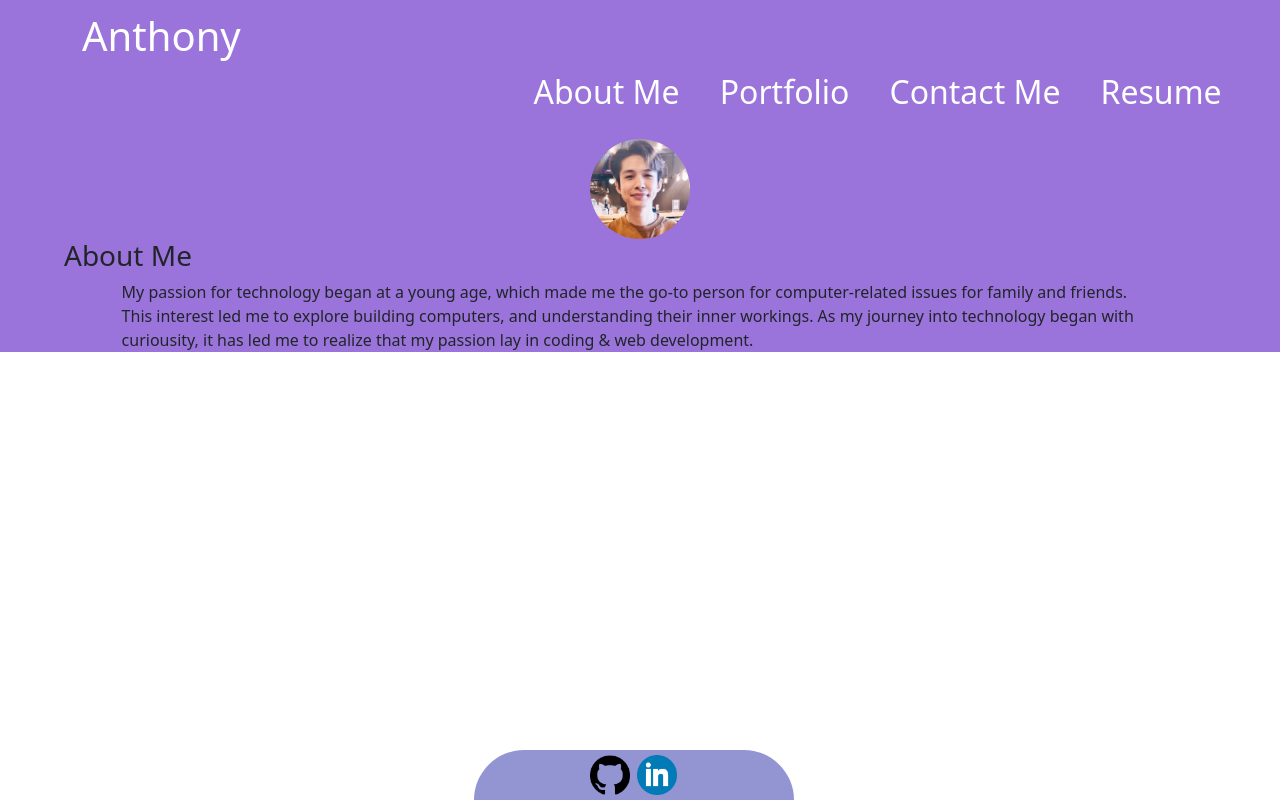
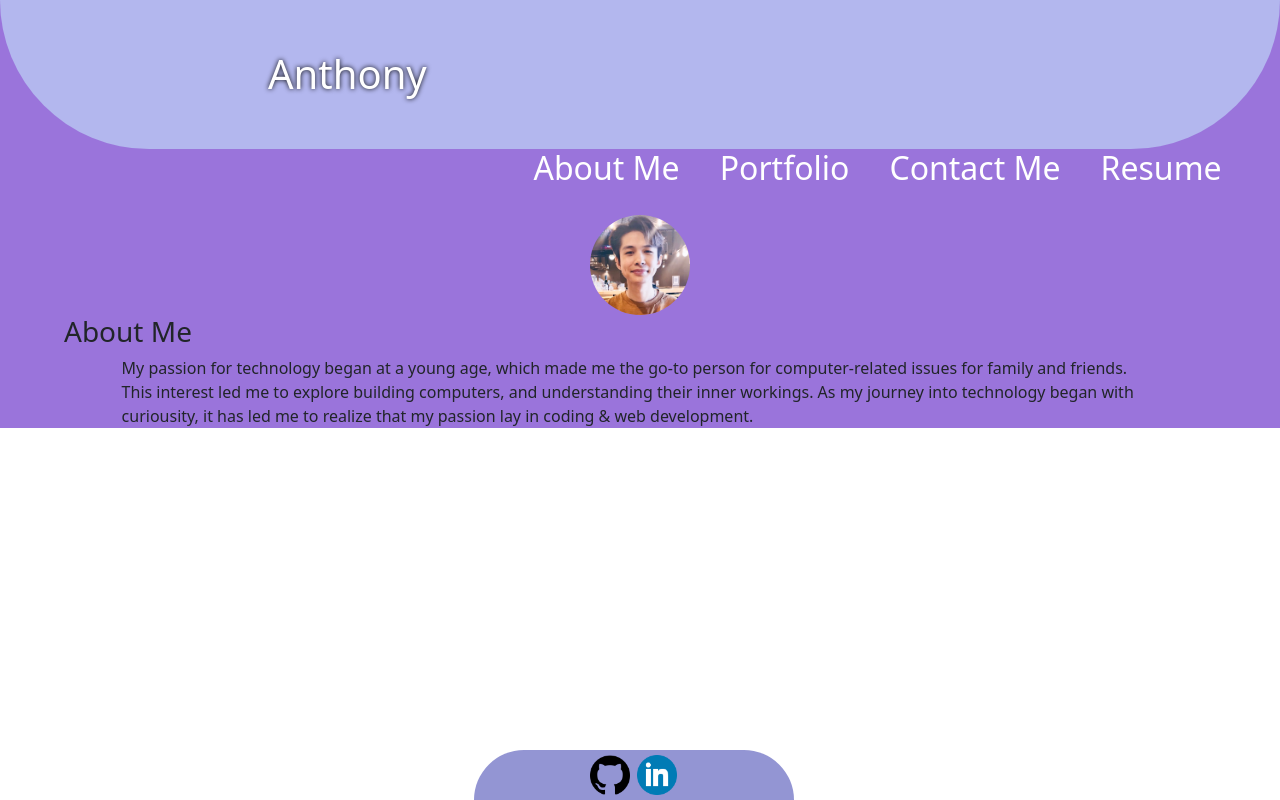
Before and after one commit to Blackswan1010/myreact-portfolio, a React (Vite) app: page / in a window 1280 px wide. Built offline with nearby package versions, Linux system fonts and the light colour scheme.

Commit message:
changed background color, padding, margin, padding and added borderRadius and textShadow

```diff
--- a/src/components/Header.jsx
+++ b/src/components/Header.jsx
@@ -1,25 +1,27 @@
 const styles = {
     header: {
-        background: '#9a74db',
+        background: '#B3B7EE',
         minHeight: 50,
         lineHeight: 3.5,
         fontSize: '1.2rem',
         color: 'white',
-        padding: '0 20px',
+        padding: '2% 20px',
         alignItems: 'left',
         justifyContent: 'left',
         width: '100%',
+        borderRadius: '0 0 50rem 50rem',
     },
     content:{
-        margin: '0px 5%',
-        padding: '1% 0%',
+        margin: '0 0 0 20%',
+        padding: '2% 0%',
+        textShadow: '0px 0px 5px black',
     },
 }
 
 function Header() {
     return (
         <header style={styles.header}>
-            <h1 style={styles.content}> Anthony</h1>
+            <h1 style={styles.content}> Anthony </h1>
         </header>);
 }
 
```
